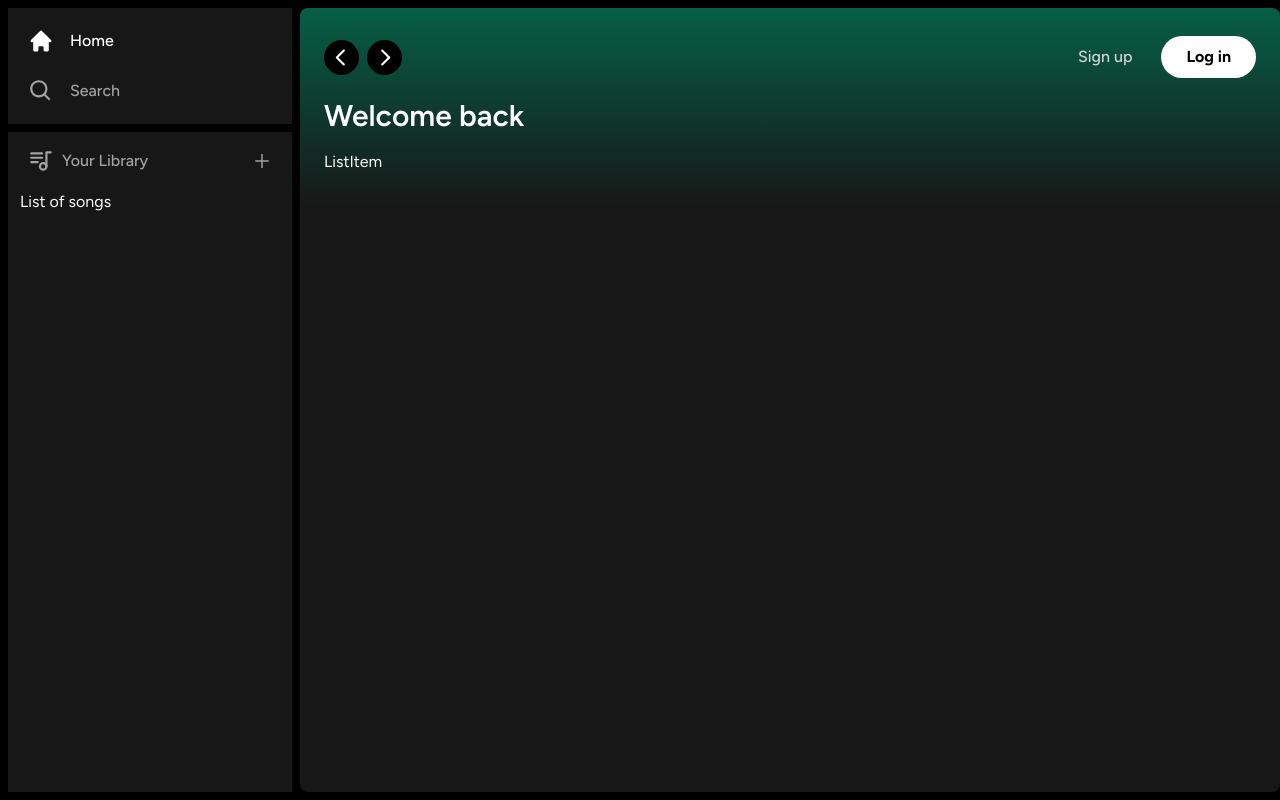
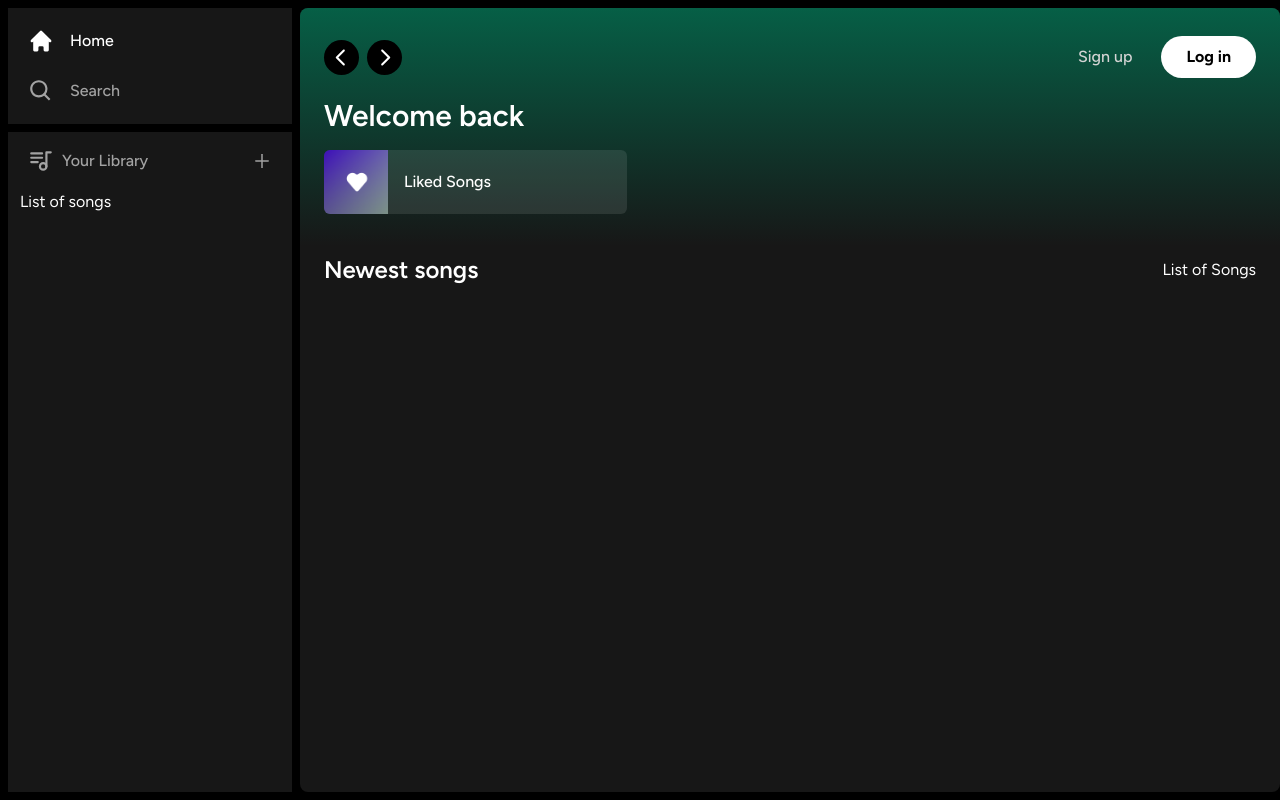
Before and after one commit to mszjar/spotify-clone, a Next.js app: page / in a window 1280 px wide. Built offline with nearby package versions, Linux system fonts and the light colour scheme.

Commit message:
main layout ok

```diff
--- a/app/(site)/page.tsx
+++ b/app/(site)/page.tsx
@@ -30,11 +30,24 @@
             gap-3
             mt-4
           '>
-            <ListItem/>
+            <ListItem
+              image="/images/liked.png"
+              name="Liked Songs"
+              href="liked"
+            />
           </div>
         </div>
       </Header>
-
+      <div className='mt-2 mb-7 px-6'>
+        <div className='flex justify-between items-center'>
+          <h1 className='text-white text-2xl font-semibold'>
+            Newest songs
+          </h1>
+          <div>
+            List of Songs
+          </div>
+        </div>
+      </div>
     </div>
   )
 }
--- a/components/ListItem.tsx
+++ b/components/ListItem.tsx
@@ -1,8 +1,77 @@
-const ListItem = () => {
+"use client";
+
+import { useRouter } from "next/navigation";
+import Image from "next/image";
+import { FaPlay } from "react-icons/fa";
+
+interface ListItemProps {
+  image: string;
+  name: string;
+  href: string;
+}
+
+const ListItem: React.FC<ListItemProps> = ({
+  image,
+  name,
+  href
+}) => {
+  const router = useRouter();
+
+  const onClick = () => {
+    // add authentication before push
+    router.push(href);
+  }
+
   return (
-    <div>
-      ListItem
-    </div>
+    <button
+      onClick={onClick}
+      className="
+        relative
+        group
+        flex
+        items-center
+        rounded-md
+        overflow-hidden
+        gap-x-4
+        bg-neutral-100/10
+        hover:bg-neutral-100/20
+        transition
+        pr-4
+      "
+    >
+      <div className="
+        relative
+        min-h-[64px]
+        min-w-[64px]
+      ">
+        <Image
+          className="object-cover"
+          fill
+          src={image}
+          alt="Image"
+        />
+      </div>
+      <p className="font-medium truncate py-5">
+        {name}
+      </p>
+      <div className="
+        absolute
+        transition
+        opacity-0
+        rounded-full
+        flex
+        items-center
+        justify-center
+        bg-green-500
+        p-4
+        drop-shadow-md
+        right-5
+        group-hover:opacity-100
+        hover:scale-110
+      ">
+        <FaPlay className="text-black"/>
+      </div>
+    </button>
    );
 }
 
```
Also changed, not shown: public/images/liked.png (added).
